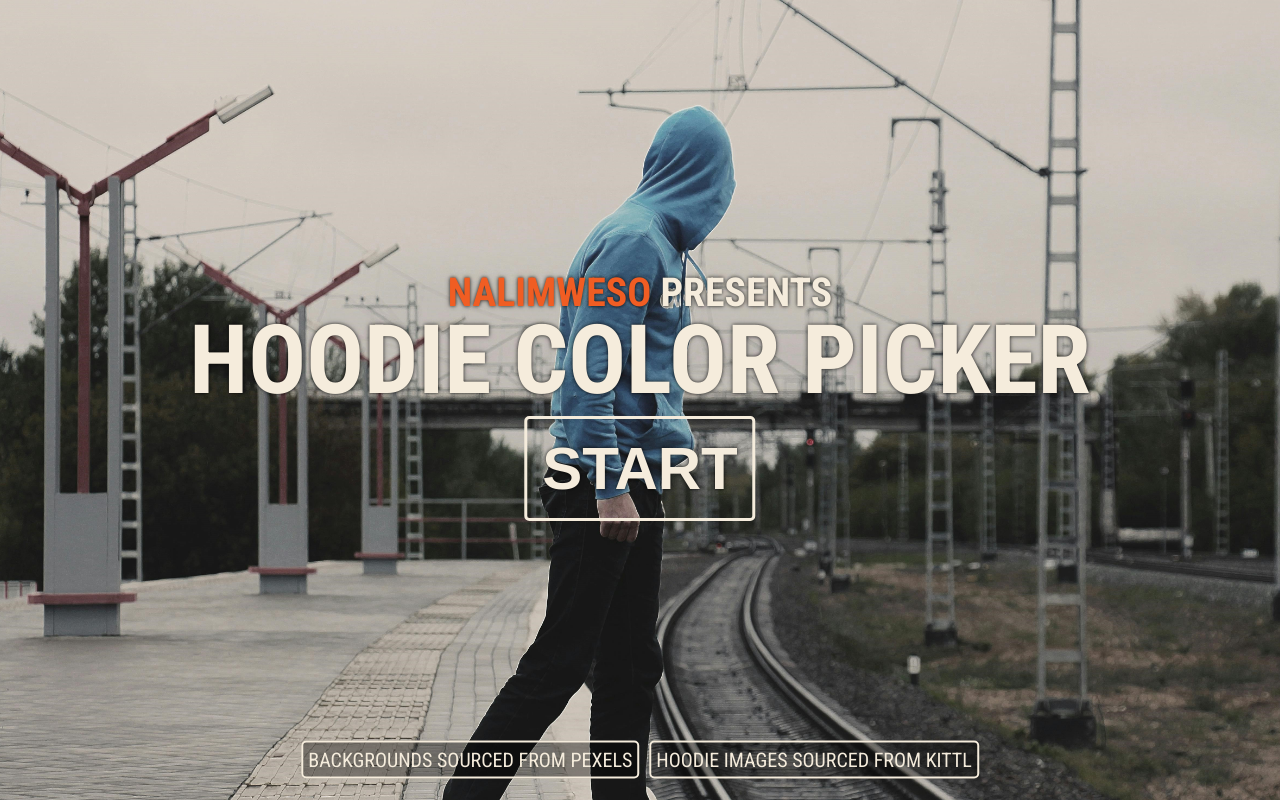
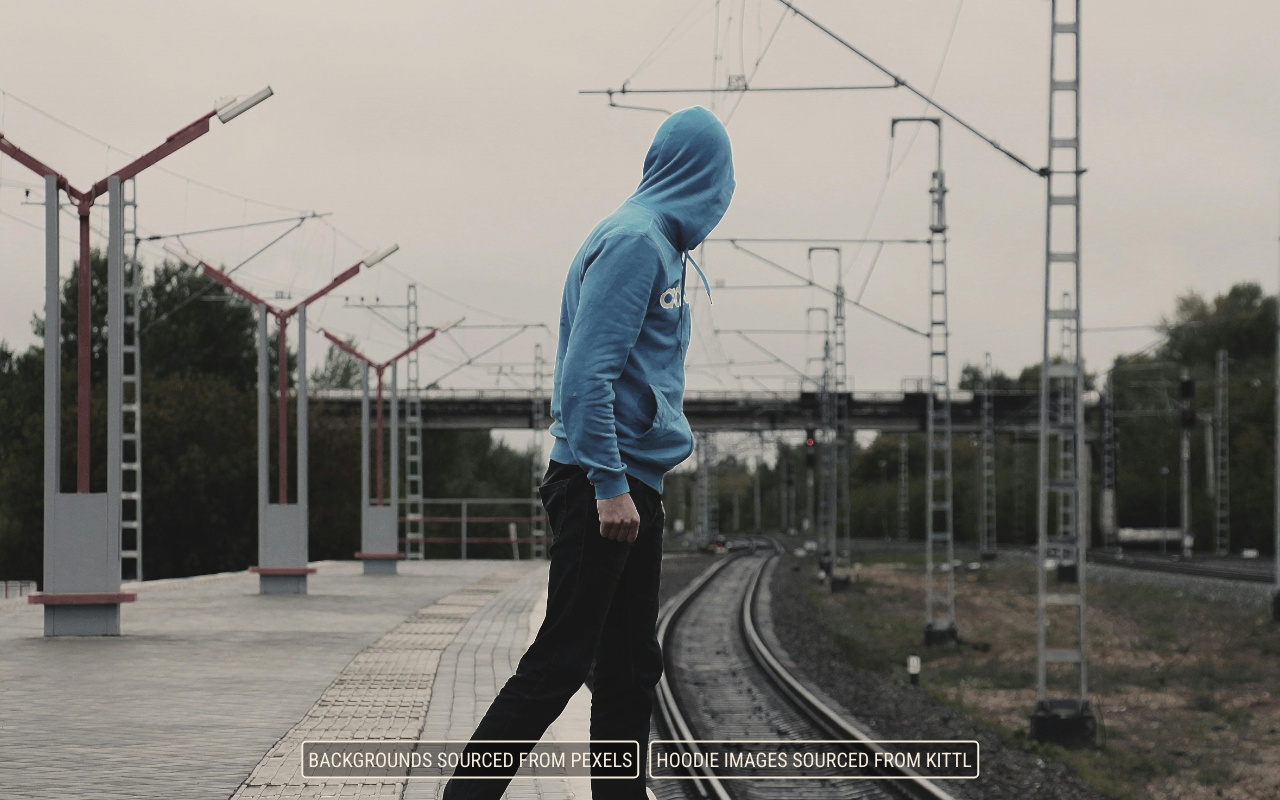
Before and after one commit to NalimWeso/hoodie-color-picker, a React (Vite) app: page / in a window 1280 px wide. Built offline with nearby package versions, Linux system fonts and the light colour scheme.

Commit message:
Update basename

```diff
--- a/src/App.jsx
+++ b/src/App.jsx
@@ -6,10 +6,10 @@ import Footer from "./components/Footer";
 function App() {
   return (
     <>
-      <BrowserRouter basename={import.meta.env.DEV ? '/' : '/hoodie-color-picker/'}>
+      <BrowserRouter basename={`/hoodie-color-picker/`}>
         <Routes>
-          <Route path="/" element={<Start />} />
-          <Route path="/picker" element={<Picker />} />
+          <Route path="/start" element={<Start />} />
+          <Route path="picker" element={<Picker />} />
         </Routes>
       </BrowserRouter>
       <Footer />
```
